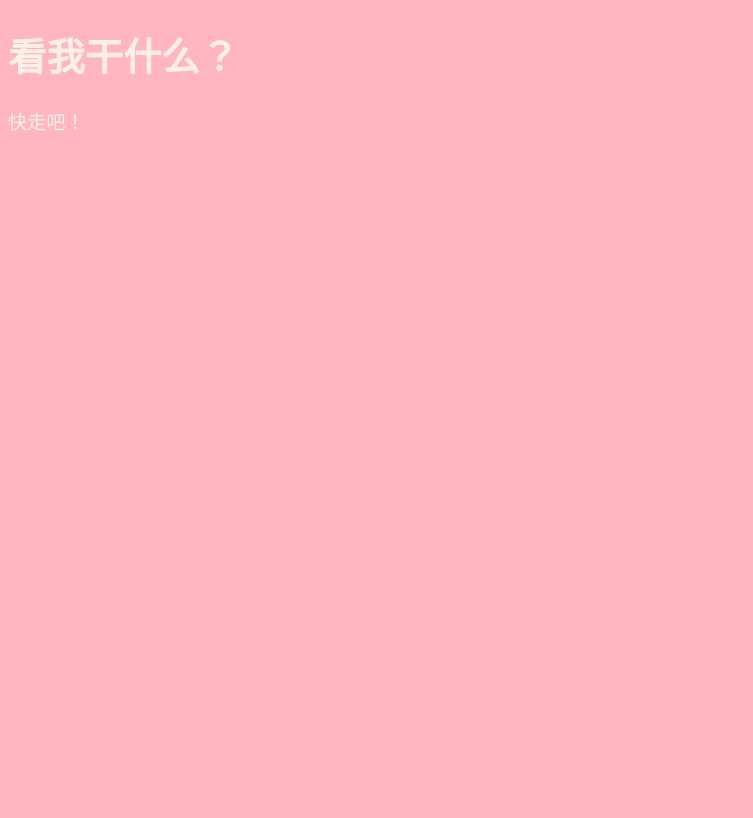
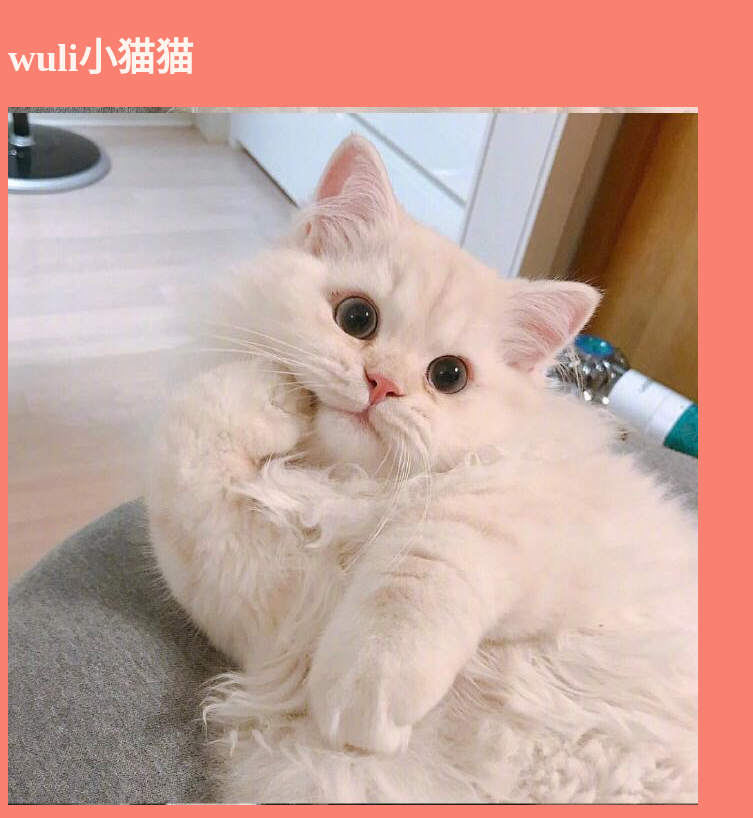
Before and after one commit to gtxdlp/gtxdlp.github.io, a plain HTML site: page index.html in a window 1280 px wide. Shown: the whole page, without its empty margins (0-753 px from the left). Drawn offline with Linux system fonts and the light colour scheme.

Commit message:
传第一次作业
实验1

```diff
--- a/index.html
+++ b/index.html
@@ -5,16 +5,16 @@
     <meta name="viewport" content="width=device-width, initial-scale=1.0">
     <title>第一次作业</title>
      <style>
-         body{
-              background-color: lightpink;
-              color: linen;
-              font-size: larger;
-         }
+        body{
+           background-color: salmon;
+           color: seashell;
+            font-size: larger;
+        }
      </style>
 </head>
 <body>
- <h1>看我干什么？</h1>
-    <p>快走吧！</p>
+    <h1>wuli小猫猫</h1>
+     <img src="images/meo.jpg" alt="">
 
 </body>
 </html>
```
Also changed, not shown: images/meo.jpg (added).
